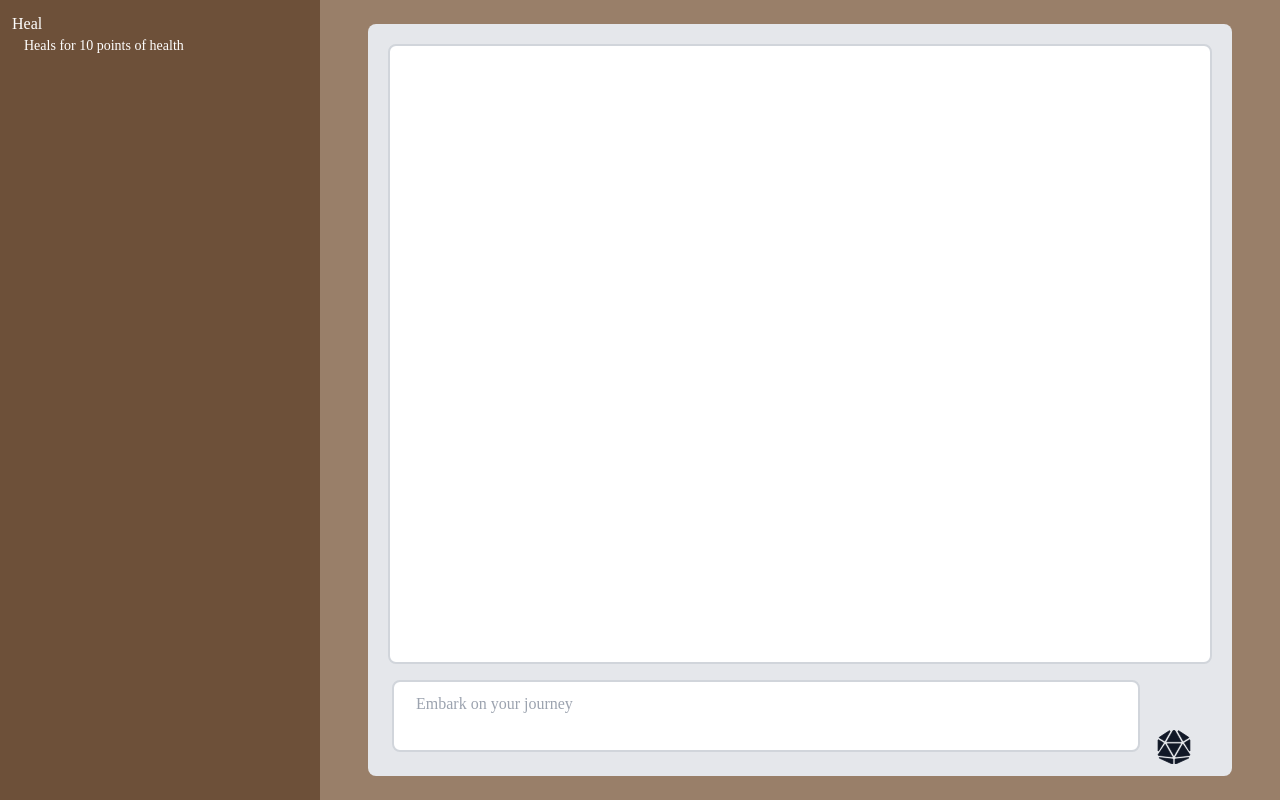
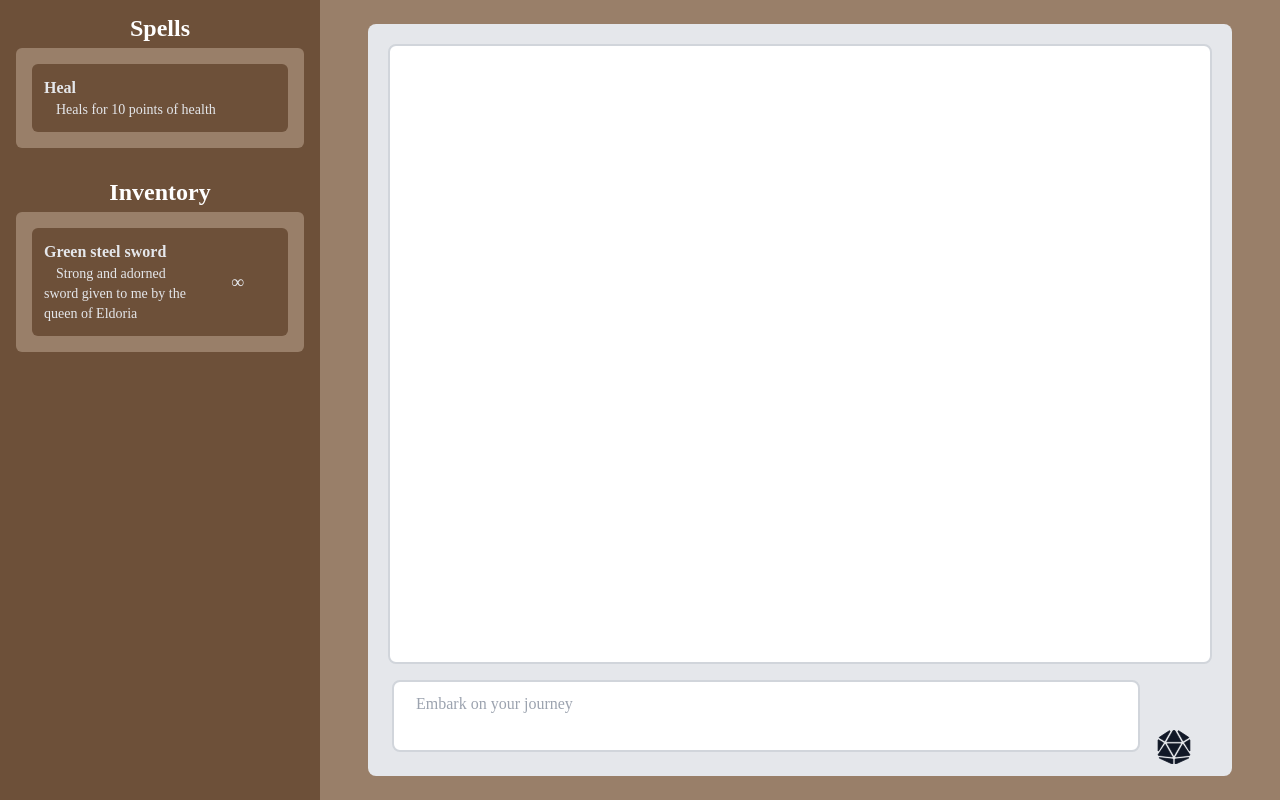
Before and after one commit to Ben-Santana/AI-Dungeon-Master, a Next.js app: page / in a window 1280 px wide. Built offline with nearby package versions, Linux system fonts and the light colour scheme; what gpt3-tokenizer would draw is missing.

Commit message:
added spells and inventory to side bar

```diff
--- a/app/components/stats/sidebar.tsx
+++ b/app/components/stats/sidebar.tsx
@@ -1,18 +1,51 @@
-import { Adventurer, Spell } from "../../../types/adventurer";
+import { Adventurer, Item, Spell } from "../../../types/adventurer";
 
 const SideBarSpells = ({ players }: { players: Adventurer[] }) => {
-    {
-        return players[0].spells.map((spell: Spell) =>
-            <div>
-                <h1 className="text-white text-base">{spell.name}</h1>
-                <p className="text-white indent-3 text-sm">{spell.description}</p>
-            </div>
-        )
-    }
+    return <div className="custom_bg-light-beige rounded-md p-3 m-1 text-left" >
+        {players[0].spells.map((spell: Spell) =>
+            <div className="custom_bg-beige rounded-md p-3 m-1">
+                <strong className="text-gray-200 text-base">{spell.name}</strong>
+                <p className="text-gray-200 indent-3 text-sm">{spell.description}</p>
+            </div>)}
+    </div>
 }
 
-export default function SideBar({ players }: { players: Adventurer[] }) {
-    return <div>
-        <SideBarSpells players={players}></SideBarSpells>
+const SideBarInventory = ({ players }: { players: Adventurer[] }) => {
+    return <div className="custom_bg-light-beige rounded-md p-3 m-1 text-left" >
+
+        {players[0].inventory.map((item: Item) =>
+            <div className="custom_bg-beige rounded-md p-3 m-1 grid grid-flow-row-dense grid-cols-3 grid-rows-1 justify-content items-center">
+                <div className="col-span-2">
+                    <strong className="text-gray-200 text-base">{item.name}</strong>
+                    <p className="text-gray-200 indent-3 text-sm">{item.description}</p>
+                </div>
+                <div className="col-span-1 text-center ">
+                    {(item.uses == -1)
+                        ? <p className="text-gray-200 text-lg">&infin;</p>
+                        : <p className="text-gray-200 text-lg">{item.uses}</p>
+                    }
+                </div>
+
+            </div>)}
     </div>
 }
+
+// const SideBarInventory = ({ players }: { players: Adventurer[] }) => {
+//     return <>
+//         {players[0].inventory.map((item: Item) =>
+//                 <div className="custom_bg-beige rounded-md p-3 m-1">
+//                     <strong className="text-gray-200 text-base">{item.name}</strong>
+//                     <p className="text-gray-200 indent-3 text-sm">{item.description}</p>
+//                 </div>)}
+//     </>
+// }
+
+export default function SideBar({ players }: { players: Adventurer[] }) {
+    return <div className="text-center">
+        <strong className="text-white text-2xl">Spells</strong>
+        <SideBarSpells players={players}></SideBarSpells>
+        <br />
+        <strong className="text-white text-2xl">Inventory</strong>
+        <SideBarInventory players={players}></SideBarInventory>
+    </div>
+}
--- a/app/functions/playerStatsHandler.tsx
+++ b/app/functions/playerStatsHandler.tsx
@@ -32,8 +32,8 @@ export const updatePlayerStats = (adventurers: Adventurer[], statChanges: string
                 //check to see that stat changes and player name match
                 if (stats.name == advent.name) {
 
-                    //check if there were any changes to array properties, if there were create replacements
-                    let newPlayerItems = [...advent.inventory];
+                    //check if there were any changes to array properties, if there were, create replacements
+                    let newPlayerItems: Item[] = [...advent.inventory];
                     let newPlayerSpells: Spell[] = [...advent.spells];
                     if (stats.newSpells) {
                         if (stats.newSpells.length == 1) {
@@ -64,7 +64,7 @@ export const updatePlayerStats = (adventurers: Adventurer[], statChanges: string
                         updatedPlayer.inventory.forEach((item: Item) => {
                             if (item.uses > 0 && itemUsed.name == item.name) {
                                 item.uses--;
-                                updatedPlayer.inventory = updatedPlayer.inventory.filter(item => item.uses > 0)
+                                updatedPlayer.inventory = updatedPlayer.inventory.filter(item => item.uses != 0)
                             }
                         });
                     })
```
